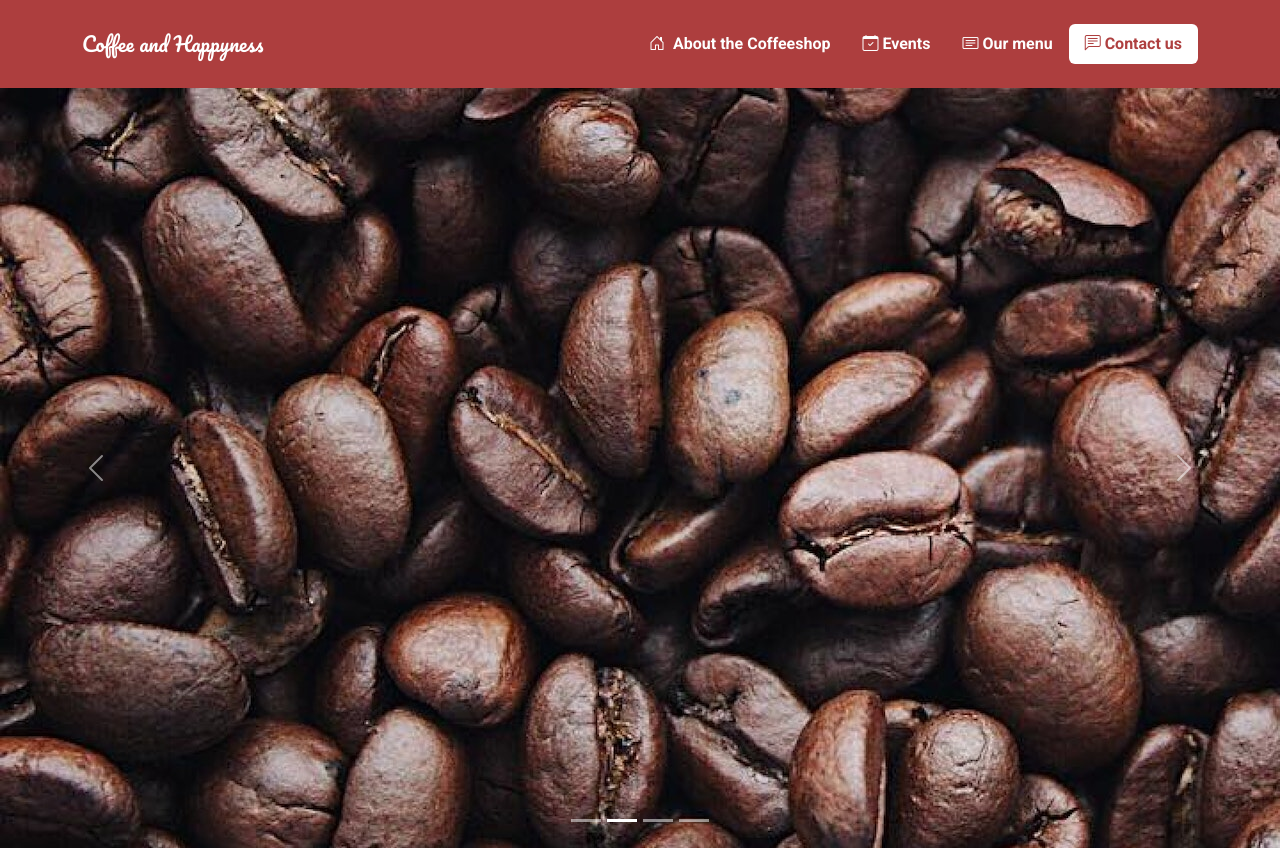
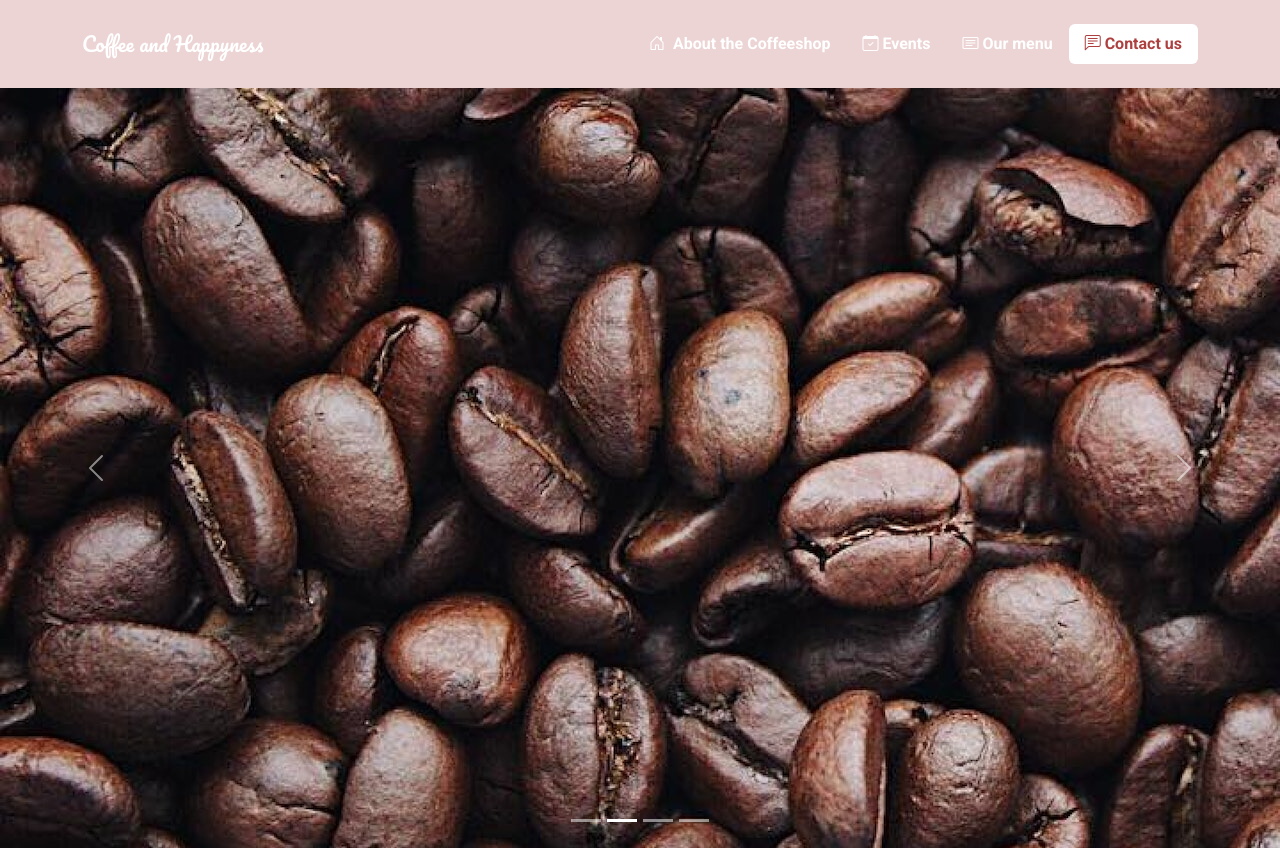
Before and after one commit to linceth/coffeeshop-projeto3EBAC, a plain HTML site: page index.html in a window 1280 px wide. Shown: the top 848 px of the page. Drawn offline with nearby package versions, Linux system fonts and the light colour scheme.

Commit message:
changes adjust images

```diff
--- a/css/main.css
+++ b/css/main.css
@@ -3,7 +3,7 @@ body {
 }
 
 .navbar {
-    background-color: rgba(165, 42, 42, 0.9);
+    background-color: rgba(165, 42, 42, 0.2);
 }
 
 #cabecalho .nav .nav-link.active {
@@ -24,6 +24,7 @@ body {
 
 .carousel-item {
     width: 100%;
+    height: auto;
 }
 
 .section-title {
```
